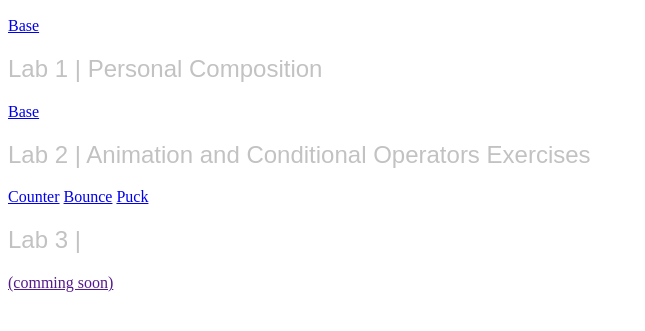
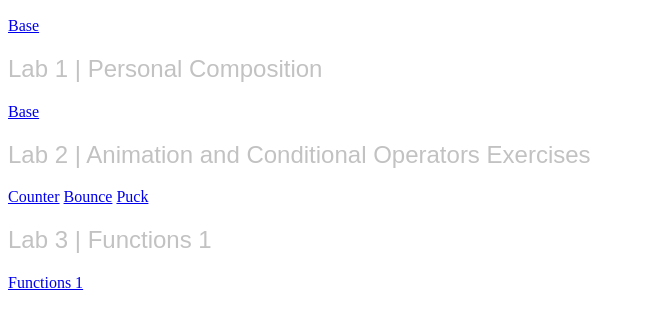
Before and after one commit to chachavezslide/n220LabS23, a plain HTML site: page index.html in a window 1280 px wide. Shown: the part 111-442 px from the top of the page, without its empty margins (0-645 px from the left). Drawn offline with Linux system fonts and the light colour scheme; a web font is replaced by a local one.

Commit message:
Algorithm Check in Lab 3 1 26
Is this okay that this is submitted early?

```diff
--- a/index.html
+++ b/index.html
@@ -22,8 +22,8 @@
     <a href="labs/lab2/lab2_1.html">Counter</a>
     <a href="labs/lab2/lab2_2.html">Bounce</a>
     <a href="labs/lab2/lab2_3.html">Puck</a>
-    <h2 class="sh">Lab 3 | </h2>
-    <a href="">(comming soon)</a>
+    <h2 class="sh">Lab 3 | Functions 1</h2>
+    <a href="labs/lab3/lab3.html">Functions 1</a>
     <!--Note: look into options to add to CSS, Think hover over opacity. Include brand colors or features somewhere?-->
     <!--current build not uploading, issues with publiching siitee-->
 </body>
```
Also changed, not shown: labs/lab3/js/lab3.js (added, +132 -0 lines), labs/lab3/lab3.html (added, +13 -0 lines).
